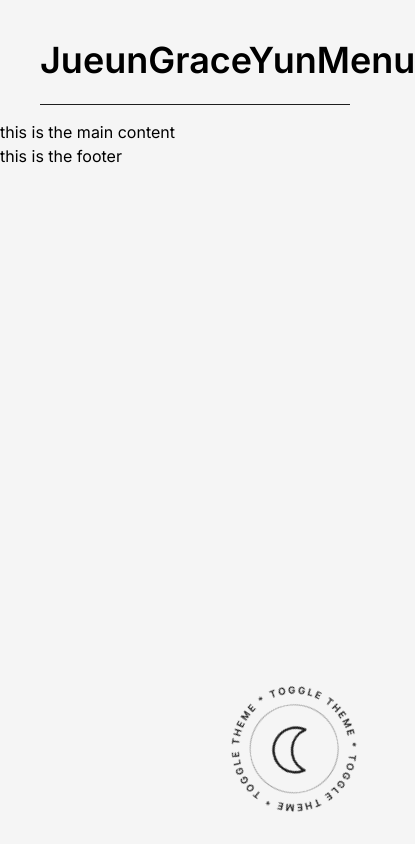
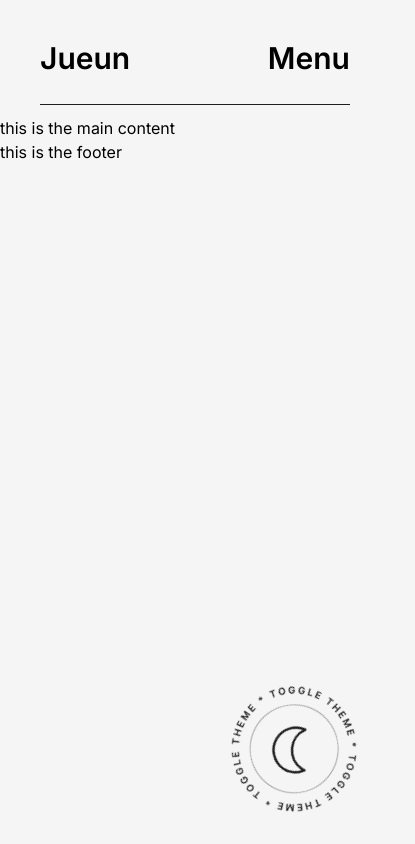
Before and after one commit to iteratetograceness/joonierepo, a Next.js app: page / in a window 390 px wide. Shown: the whole page, 415 px wide, since content can reach past the window. Built offline with nearby package versions, Linux system fonts and the light colour scheme.

Commit message:
responsive nav

```diff
--- a/components/common/Navigation.tsx
+++ b/components/common/Navigation.tsx
@@ -91,7 +91,7 @@ const Navigation = () => {
           >
             <Link href="/" passHref>
               <a className={styles.logo} role="navigation" aria-label="Homepage">
-                JueunGraceYun
+                {isLarge ? 'JueunGraceYun' : 'Jueun'}
               </a>
             </Link>
             <button
--- a/components/common/styles.ts
+++ b/components/common/styles.ts
@@ -68,7 +68,7 @@ const navigation = classnames(
   justifyContent('justify-between'),
   width('w-screen'),
   padding('p-10'),
-  fontSize('text-4xl'),
+  fontSize('text-3xl', 'md:text-4xl'),
   fontFamily('font-sans')
 )
 
--- a/next.config.js
+++ b/next.config.js
@@ -38,7 +38,7 @@ const nextConfig = {
             'media-src': "'self'",
             'object-src': "'none'",
             'prefetch-src': "'self'",
-            'script-src': "'self'",
+            'script-src': "'self' 'unsafe-inline'",
             'style-src': "'self' 'unsafe-inline' https://fonts.googleapis.com",
             'worker-src': "'self'",
             reportOnly: false,
```
